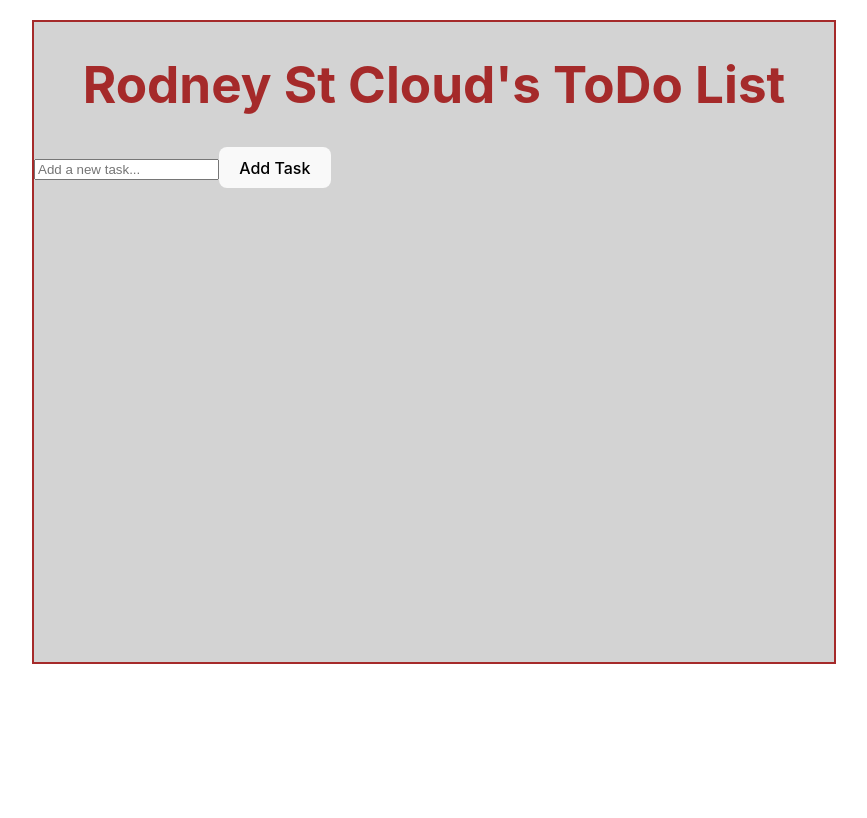
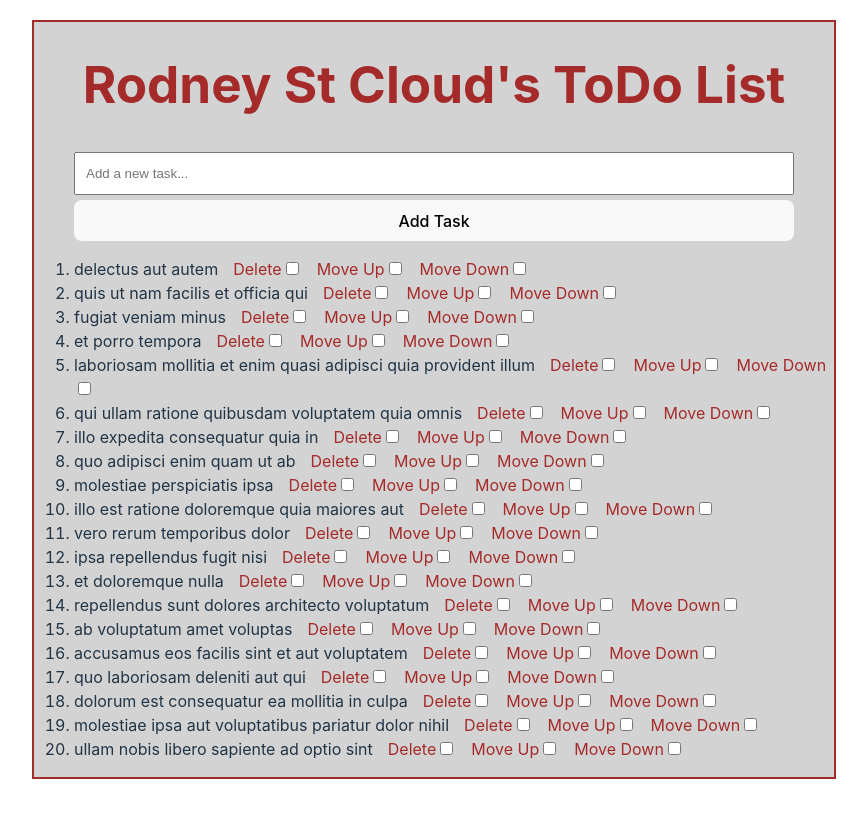
Before and after one commit to hoyrod1/ALAB-320H-9-1-building-a-todo-List, a React (Vite) app: page / in a window 1280 px wide. Shown: the whole page, without its empty margins (206-1073 px from the left). Built offline with nearby package versions, Linux system fonts and the light colour scheme.

Commit message:
I the ToDoList.jsx file all the todos are being populated to the page. Created the ToDoList.css file and added more styling to the list of todos, the check boxes, add new task input element and the add task button

```diff
--- a/src/App.jsx
+++ b/src/App.jsx
@@ -8,7 +8,6 @@ function App() {
   const style = {
     backgroundColor: "lightgrey",
     width: "800px",
-    height: "80vh",
     margin: "20px auto",
     border: "2px solid brown",
   };
--- /dev/null
+++ b/src/ToDoList.css
@@ -0,0 +1,26 @@
+.todos {
+  width: 90%;
+  margin: auto;
+}
+
+.add_new_task {
+  display: inline-block;
+  width: 100%;
+  margin: auto;
+}
+input[type="text"] {
+  width: 100%;
+  padding: 12px 10px;
+  margin: 5px auto;
+  box-sizing: border-box;
+}
+
+.todos-list {
+  width: 100%;
+  margin: auto;
+}
+
+li label {
+  margin-left: 15px;
+  color: brown;
+}
--- a/src/ToDoList.jsx
+++ b/src/ToDoList.jsx
@@ -1,5 +1,6 @@
 import { useState } from "react";
 import { InitialState } from "./data/InitialState.jsx";
+import "./ToDoList.css";
 
 function TodoList() {
   const [tasks, setTasks] = useState(InitialState);
@@ -17,6 +18,7 @@ function TodoList() {
 
   function moveTodosDown(index) {}
 
+  // console.log(tasks);
   return (
     <>
       <div className="todos">
@@ -26,9 +28,35 @@ function TodoList() {
           onChange={handleTodoInputChange}
           placeholder="Add a new task..."
         />
+        <br />
         <button className="add_new_task" onClick={addNewTodo}>
           Add Task
         </button>
+      </div>
+      <div className="todos-list">
+        <ol>
+          {tasks.map((todo, todoIndex) => {
+            return (
+              <li key={todoIndex}>
+                <span>{todo.title}</span>
+                <label htmlFor="delete">Delete</label>
+                <input
+                  id="delete"
+                  type="checkbox"
+                  onClick={() => deleteTodo(todoIndex)}
+                />
+                <label htmlFor="Move Up">Move Up</label>
+                <input
+                  id="Move Up"
+                  type="checkbox"
+                  onClick={() => deleteTodo(todoIndex)}
+                />
+                <label htmlFor="Move Down">Move Down</label>
+                <input type="checkbox" onClick={() => deleteTodo(todoIndex)} />
+              </li>
+            );
+          })}
+        </ol>
       </div>
     </>
   );
```
